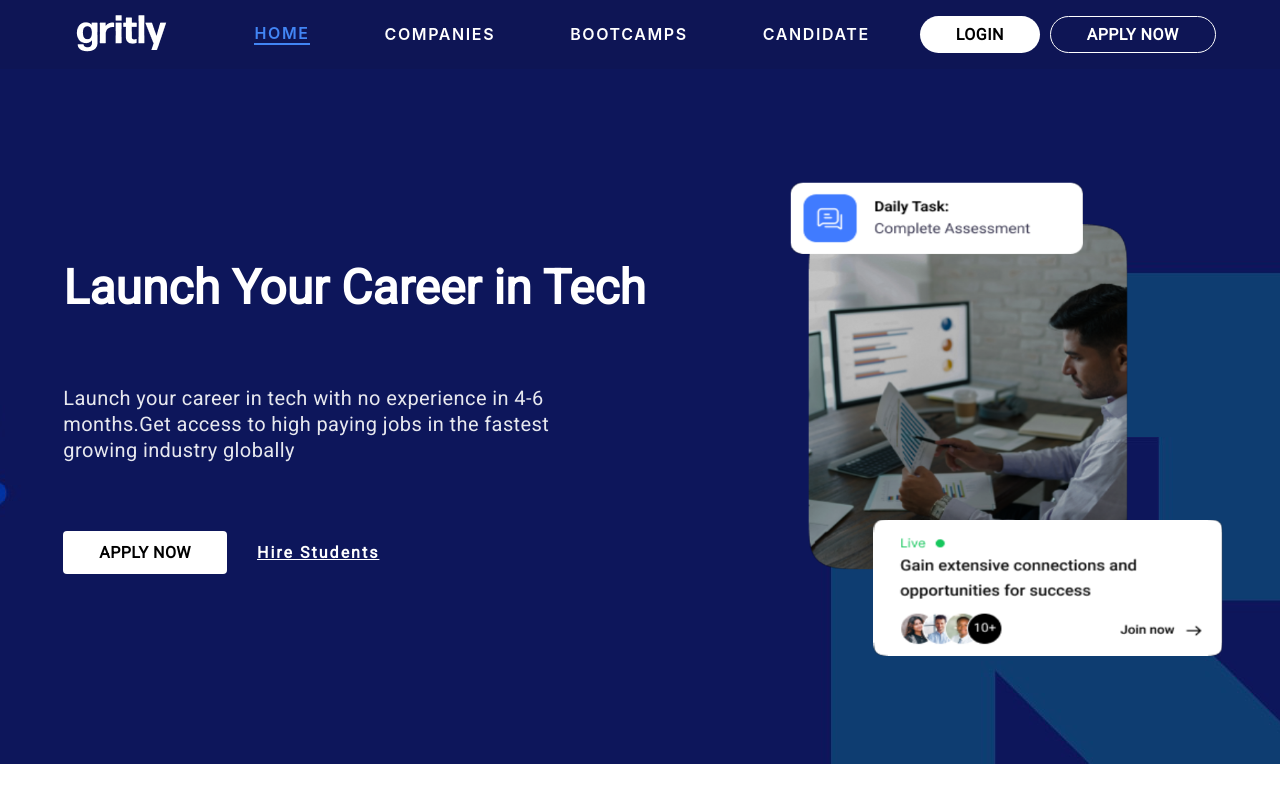
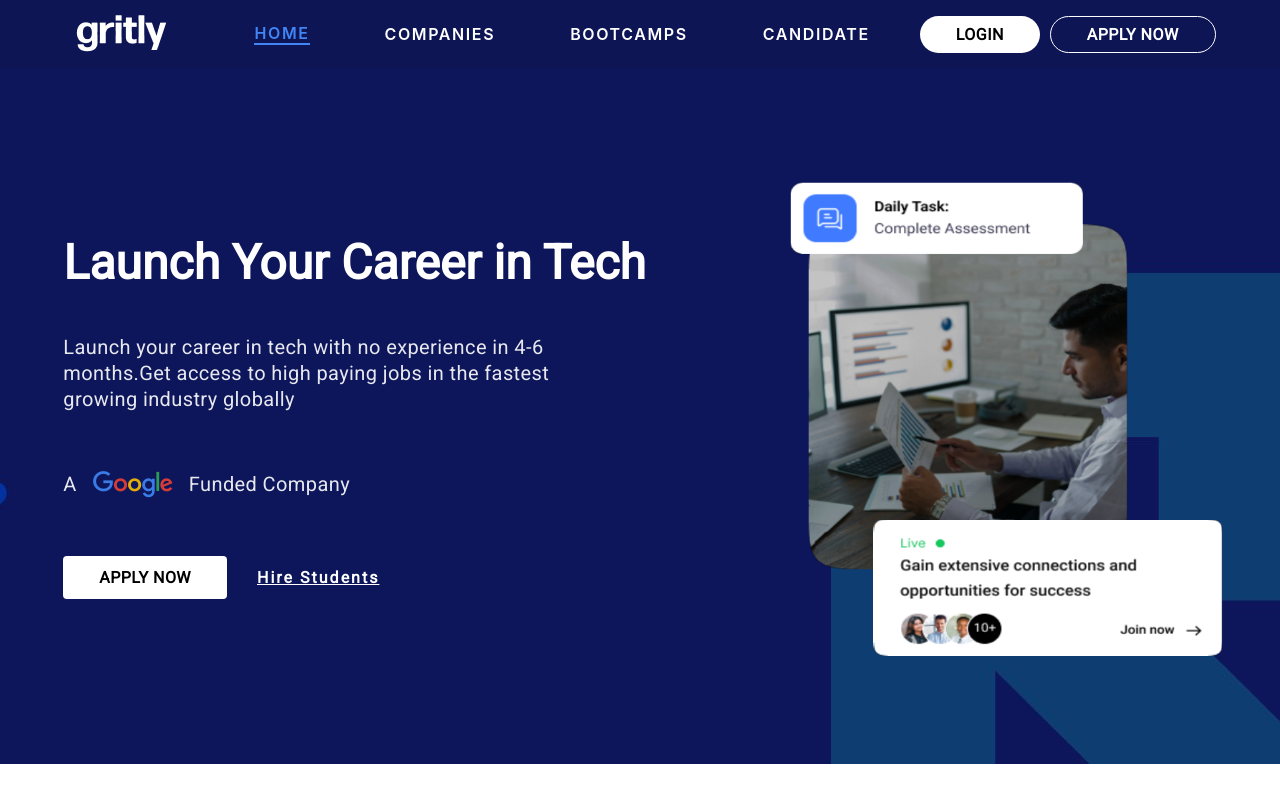
Before and after one commit to vivekraghu17/website2.0, a React (Create React App) app: page / in a window 1280 px wide. Shown: the top 800 px of the page. Built offline with nearby package versions, Linux system fonts and the light colour scheme.

Commit message:
"sponsor added"

```diff
--- a/src/Components/Home.jsx
+++ b/src/Components/Home.jsx
@@ -15,7 +15,8 @@ import user3 from "../Assets/user3.png";
 import JoinTodayBanner from "./Reusables/JoinTodayBanner";
 import "../Stylesheets/HomeCarouselStyles.scss";
 import Rating from "@mui/material/Rating";
-
+import googleLogo from "../Assets/google-logo.png";
+import techStarsLogo from "../Assets/techstars.png";
 const optionView = [
   {
     key: "employer",
@@ -164,6 +165,15 @@ export default function Home() {
             Launch your career in tech with no experience in 4-6 months.Get
             access to high paying jobs in the fastest growing industry globally
           </div>
+          <div className={styles["sponsor-text"]}>
+            A{" "}
+            <img
+              src={googleLogo}
+              alt="google"
+              className={styles["google-logo"]}
+            />{" "}
+            Funded Company
+          </div>
           <div className={styles["apply-section"]}>
             <a href="https://app.gritly.us/">
               <Button className={styles["apply-now-btn"]}>Apply Now</Button>
@@ -300,6 +310,21 @@ export default function Home() {
             </div>
           </div>
         </div>
+        <div className={styles["backed-by-section"]}>
+          <div className={styles["heading"]}>Backed By</div>
+          <div className={styles["image-wrapper"]}>
+            <img
+              src={googleLogo}
+              alt="googleLogo"
+              className={styles["google-logo"]}
+            />
+            <img
+              src={techStarsLogo}
+              alt="techstars"
+              className={styles["techstars-logo"]}
+            />
+          </div>
+        </div>
       </div>
     </div>
   );
--- a/src/Stylesheets/home.module.scss
+++ b/src/Stylesheets/home.module.scss
@@ -55,6 +55,26 @@
 
         opacity: 0.9;
       }
+      .sponsor-text {
+        font-family: "Roboto";
+        font-style: normal;
+        font-weight: 400;
+        font-size: 20px;
+        line-height: 26px;
+        /* or 180% */
+
+        letter-spacing: 0.02em;
+
+        color: #ffffff;
+
+        opacity: 0.9;
+        display: flex;
+        align-items: center;
+        .google-logo {
+          width: 80px;
+          margin: 1rem;
+        }
+      }
       .apply-section {
         display: flex;
         flex-direction: row;
@@ -483,6 +503,43 @@
         }
       }
     }
+    .backed-by-section {
+      display: flex;
+      flex-direction: column;
+      width: 100%;
+      .heading {
+        height: 80px;
+        left: 298px;
+        top: 2796px;
+
+        font-family: "Libre Baskerville";
+        font-style: normal;
+        font-weight: 700;
+        font-size: 36px;
+        line-height: 80px;
+        /* identical to box height, or 222% */
+
+        text-align: center;
+        letter-spacing: -0.04em;
+
+        color: #111111;
+        margin: 1rem;
+      }
+      .image-wrapper {
+        display: flex;
+        flex-direction: row;
+        align-items: center;
+        justify-content: center;
+        .google-logo {
+          width: 159px;
+          height: 53px;
+        }
+        .techstars-logo {
+          width: 200px;
+          height: 100px;
+        }
+      }
+    }
   }
 }
 
@@ -1333,7 +1390,7 @@
       }
     }
     .bottom-section {
-      height: 1200px;
+      height: 1400px;
       display: flex;
       flex-direction: column;
       align-items: center;
```
Also changed, not shown: src/Assets/google-logo.png (added), src/Assets/techstars.png (added).
